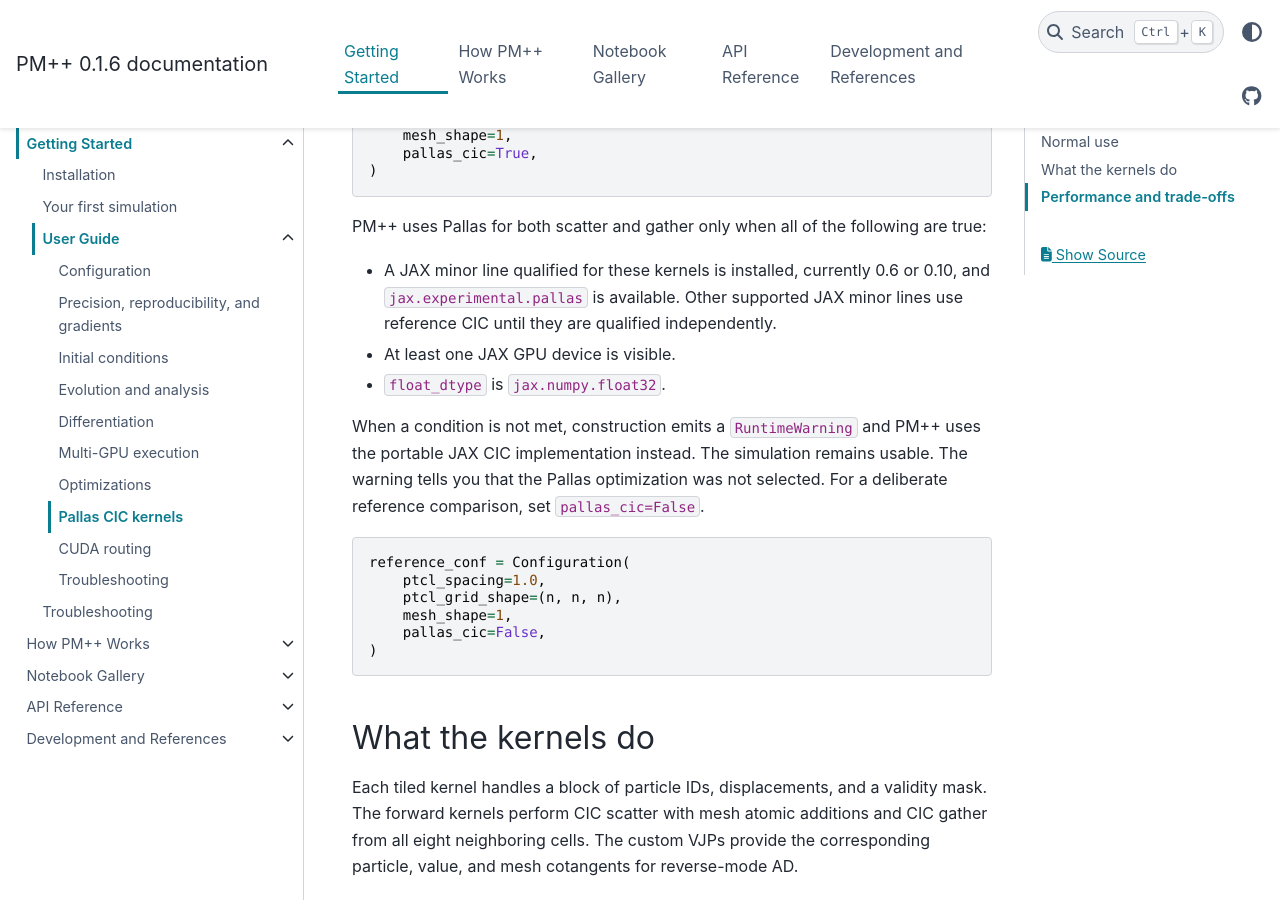
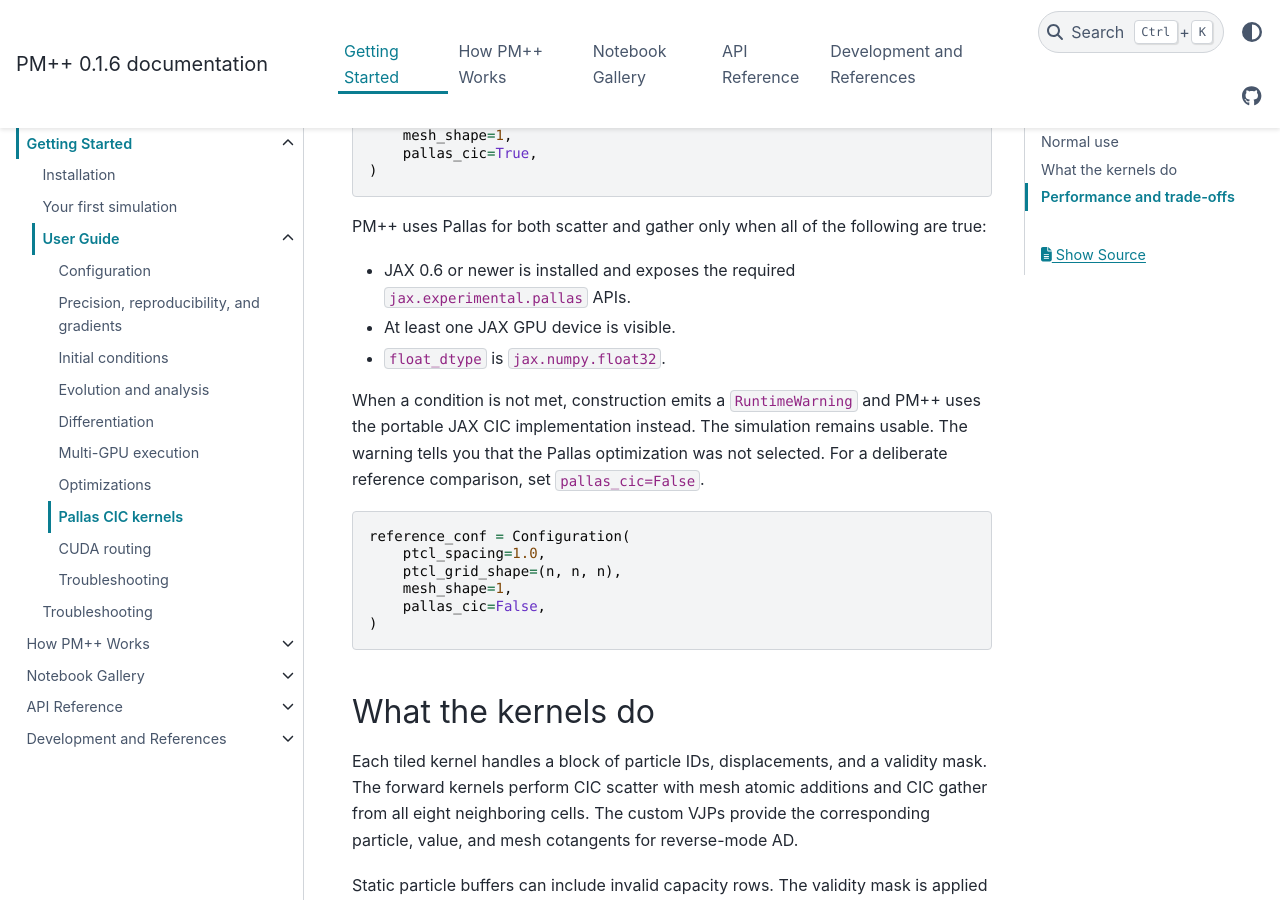
Before and after one commit to rouzib/PMpp, a Sphinx documentation site: the page built from docs/source/user_guide/pallas_cic.md, in a window 1280 px wide and 900 px high, scrolled down 569 px. Built offline with Sphinx 7.4.7 and the PyData theme 0.15.4, drawn with Linux system fonts in a browser that asks for light colours; pages that are not in the unit, such as notebooks, are missing from menus.

Commit message:
Simplify JAX version requirements for Pallas CIC in user guide.

```diff
--- a/docs/source/user_guide/pallas_cic.md
+++ b/docs/source/user_guide/pallas_cic.md
@@ -27,9 +27,8 @@
 PM++ uses Pallas for both scatter and gather only when all of the following are
 true:
 
-- A JAX minor line qualified for these kernels is installed, currently 0.6 or
-  0.10, and `jax.experimental.pallas` is available. Other supported JAX minor
-  lines use reference CIC until they are qualified independently.
+- JAX 0.6 or newer is installed and exposes the required
+  `jax.experimental.pallas` APIs.
 - At least one JAX GPU device is visible.
 - `float_dtype` is `jax.numpy.float32`.
 
```
